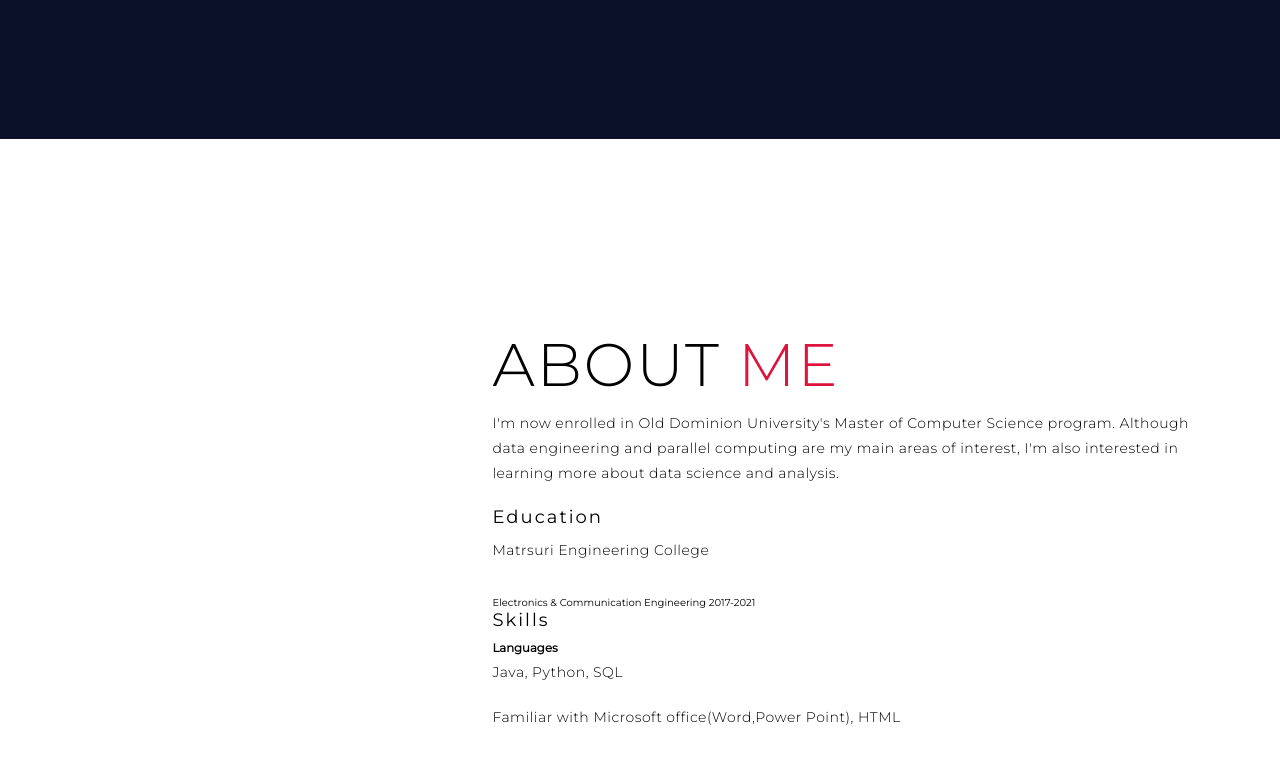
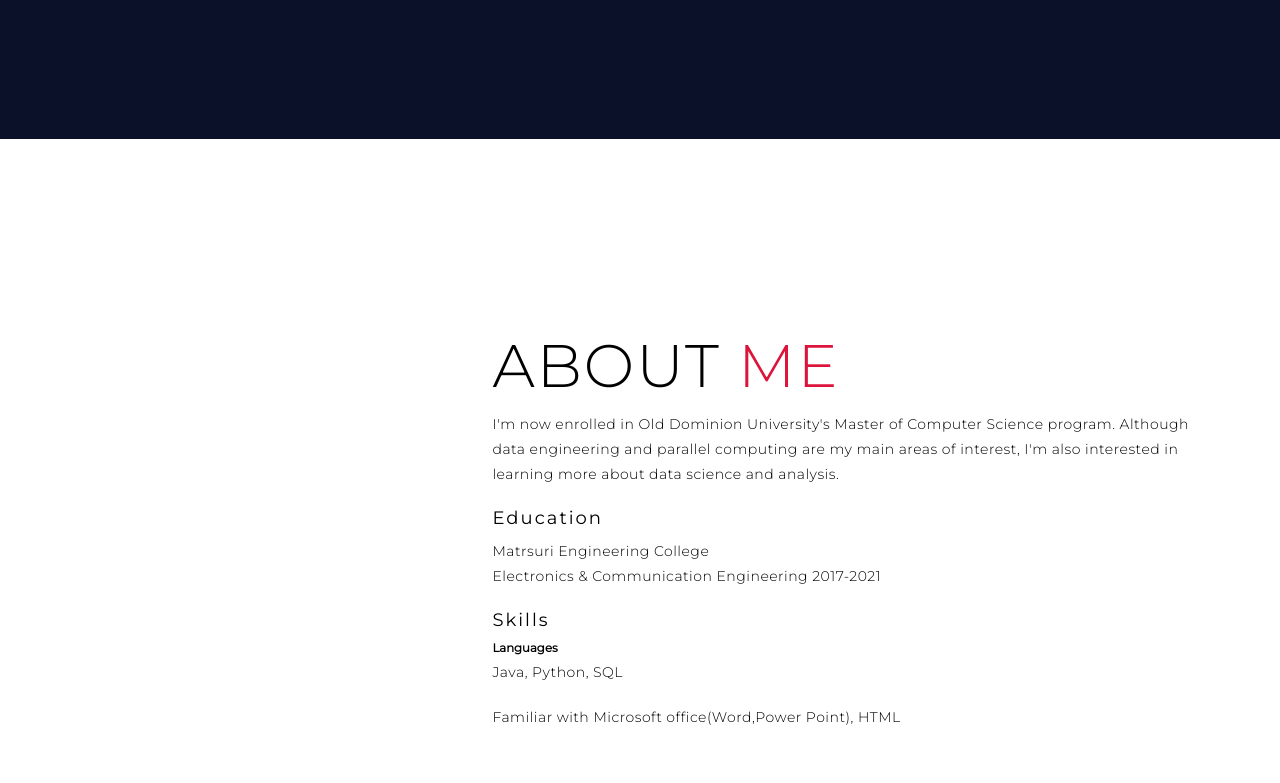
Before and after one commit to harshithachowlapally/harshitha_chowlapally, a plain HTML site: page index1.html in a window 1280 px wide. Shown: the part 661-1444 px from the top of the page. Drawn offline with Linux system fonts and the light colour scheme; a script that the page names is missing.

Commit message:
Update index1.html

```diff
--- a/index1.html
+++ b/index1.html
@@ -62,9 +62,9 @@
         <h1 class="section-title">ABOUT <span>ME</span></h1>
         <p>I'm now enrolled in Old Dominion University's Master of Computer Science program. Although data engineering and parallel computing are my main areas of interest, I'm also interested in learning more about data science and analysis.</p>
         <h2>Education</h2>
-        <p>Matrsuri Engineering College</P>
+        <p>Matrsuri Engineering College
             <br> Electronics & Communication Engineering
-            2017-2021 </br>
+            2017-2021 </br> </P>
 		<h2>Skills</h2>
 		<h3>Languages</h3>
 		<p>Java, Python, SQL</P>
```
